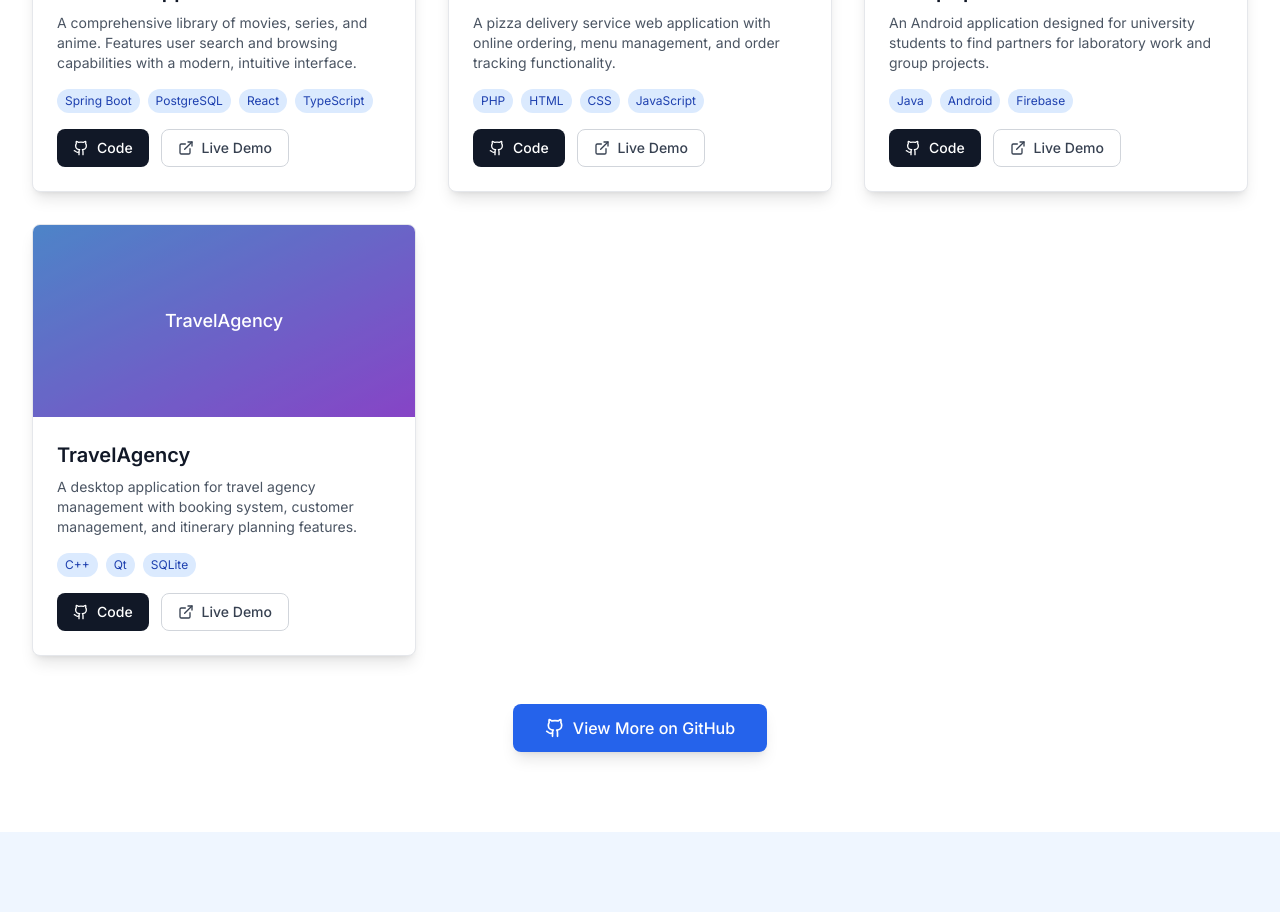
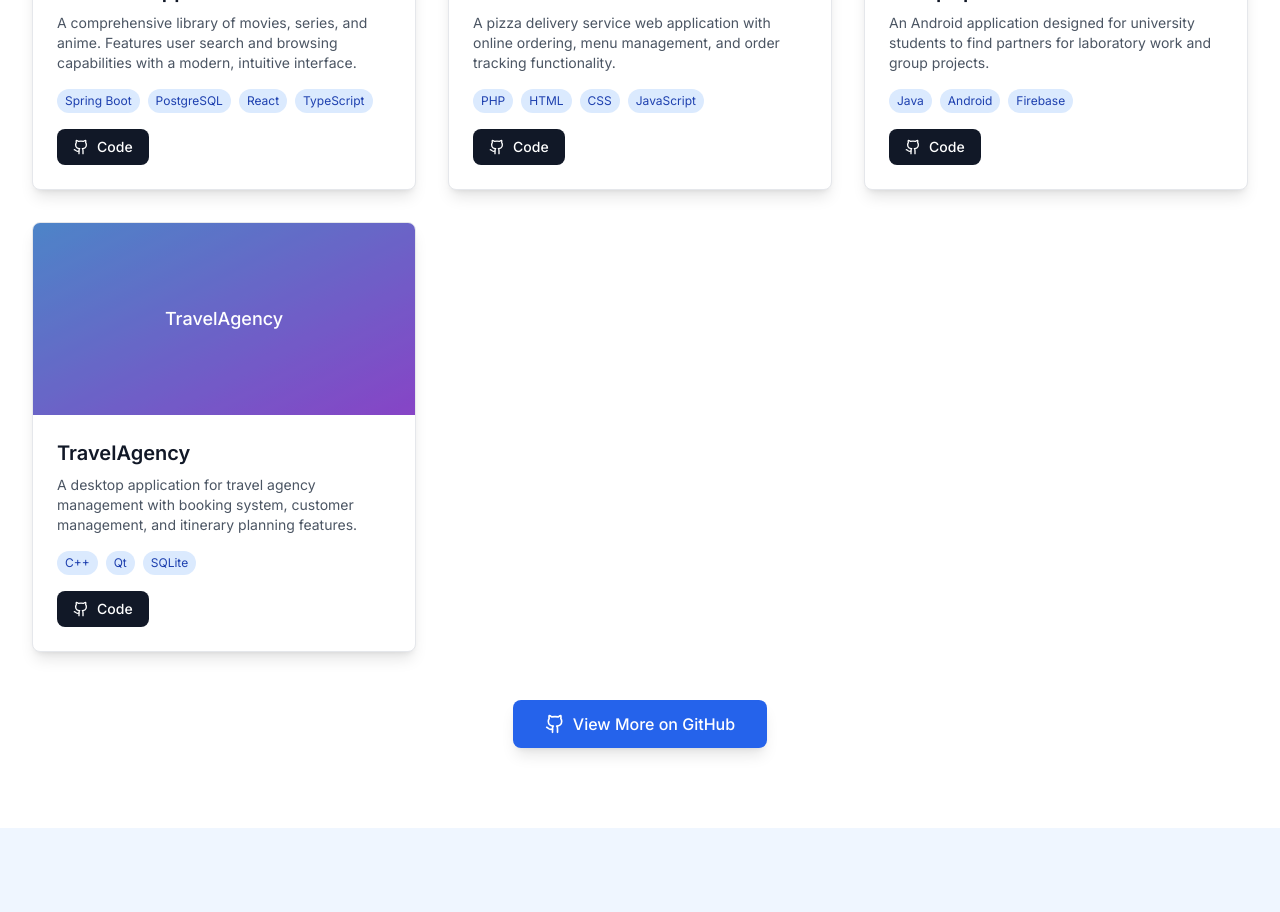
Before and after one commit to AyoubHisoka14/portfolio, a Next.js app: page / in a window 1280 px wide. Shown: the part 5320-6232 px from the top of the page. Built offline with nearby package versions, Linux system fonts and the light colour scheme.

Commit message:
Small Change

```diff
--- a/src/components/projects-section.tsx
+++ b/src/components/projects-section.tsx
@@ -110,15 +110,15 @@
                     <Github className="h-4 w-4" />
                     {t("projects.code")}
                   </a>
-                  <a
-                    href={project.liveUrl}
-                    target="_blank"
-                    rel="noopener noreferrer"
-                    className="flex items-center gap-2 px-4 py-2 border border-gray-300 dark:border-gray-600 text-gray-700 dark:text-gray-300 rounded-lg hover:border-blue-600 dark:hover:border-blue-400 hover:text-blue-600 dark:hover:text-blue-400 transition-colors text-sm font-medium"
-                  >
-                    <ExternalLink className="h-4 w-4" />
-                    {t("projects.liveDemo")}
-                  </a>
+                  {/*<a*/}
+                  {/*  href={project.liveUrl}*/}
+                  {/*  target="_blank"*/}
+                  {/*  rel="noopener noreferrer"*/}
+                  {/*  className="flex items-center gap-2 px-4 py-2 border border-gray-300 dark:border-gray-600 text-gray-700 dark:text-gray-300 rounded-lg hover:border-blue-600 dark:hover:border-blue-400 hover:text-blue-600 dark:hover:text-blue-400 transition-colors text-sm font-medium"*/}
+                  {/*>*/}
+                  {/*  <ExternalLink className="h-4 w-4" />*/}
+                  {/*  {t("projects.liveDemo")}*/}
+                  {/*</a>*/}
                 </div>
               </div>
             </motion.div>
```
